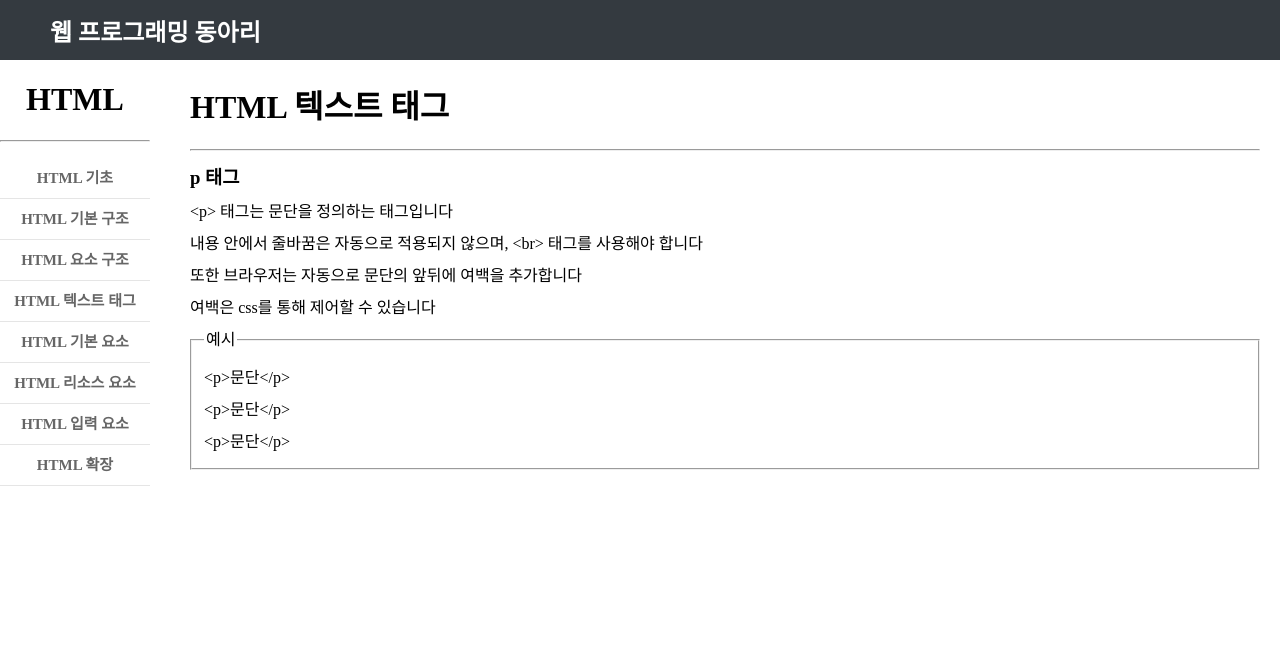
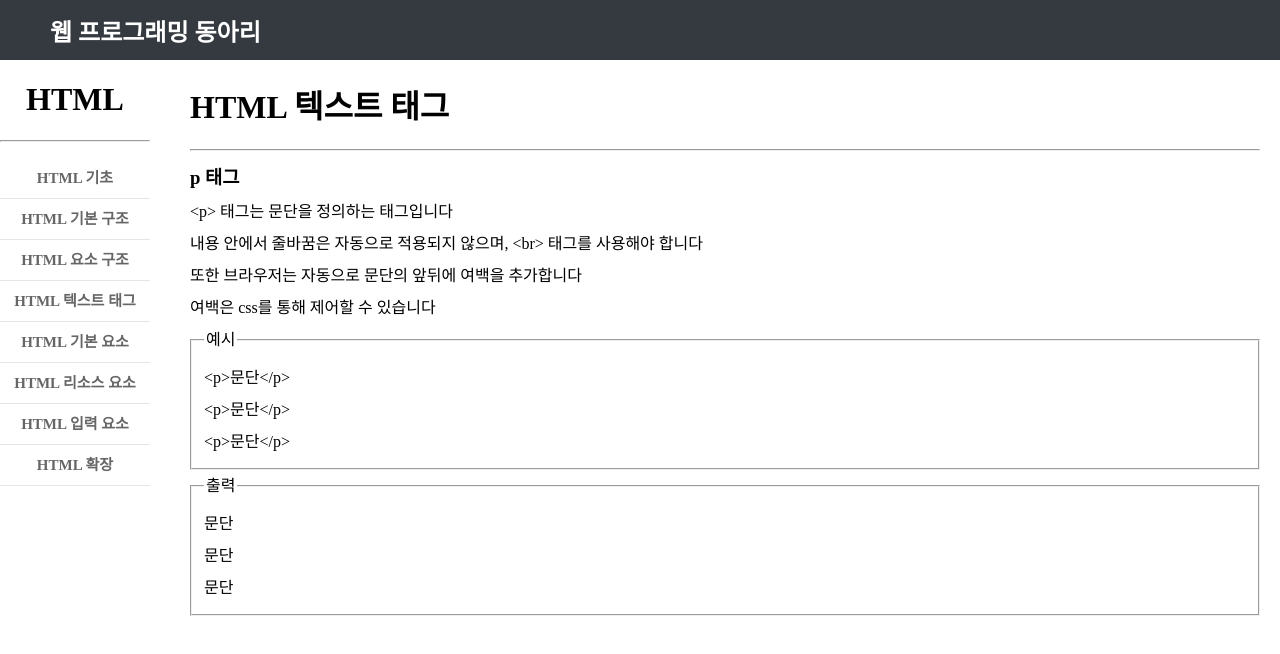
Before and after one commit to anione-web-club/Web-Docs, a Next.js app: page /textTag in a window 1280 px wide. Shown: the top 654 px of the page. Built offline with nearby package versions, Linux system fonts and the light colour scheme.

Commit message:
Update p.js

```diff
--- a/src/components/tag/p.js
+++ b/src/components/tag/p.js
@@ -14,6 +14,12 @@ export default function() {
         &lt;p&gt;문단&lt;/p&gt; <br />
         &lt;p&gt;문단&lt;/p&gt; <br />
       </fieldset>
+      <fieldset>
+        <legend>출력</legend>
+        <p>문단</p>
+        <p>문단</p>
+        <p>문단</p>
+      </fieldset>
     </>
   )
 }
```
